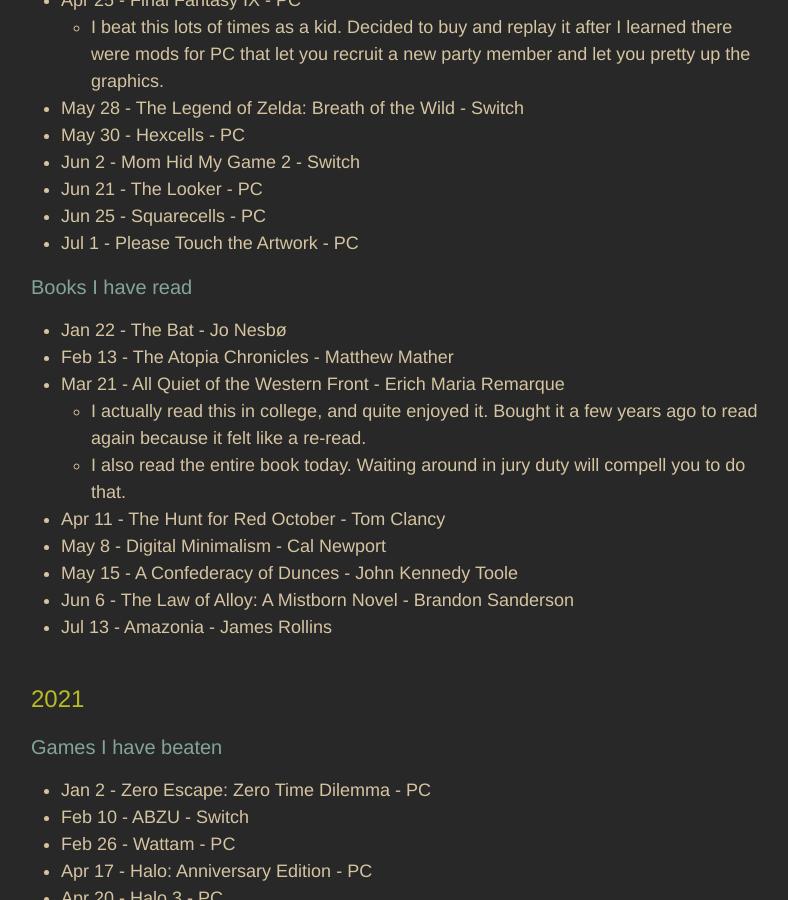
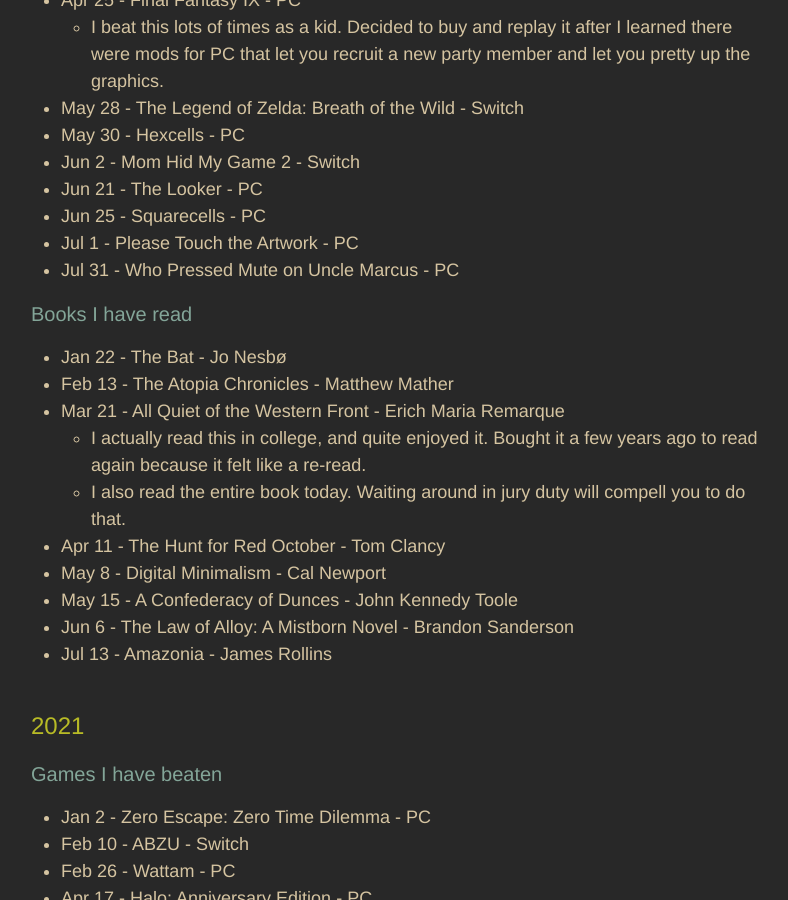
Before and after one commit to adkinsrs/sadkins_site, a Jekyll site: the page built from misc.md, in a window 1280 px wide and 900 px high, scrolled down 977 px. Shown: the whole window, without its empty margins (239-1027 px from the left). Built offline with Jekyll 4.4.1, drawn with Linux system fonts in a browser that asks for light colours.

Commit message:
beat a game

```diff
--- a/misc.md
+++ b/misc.md
@@ -41,6 +41,7 @@
 * Jun 21 - The Looker - PC
 * Jun 25 - Squarecells - PC
 * Jul 1 - Please Touch the Artwork - PC
+* Jul 31 - Who Pressed Mute on Uncle Marcus - PC
 
 ### Books I have read
 
```
